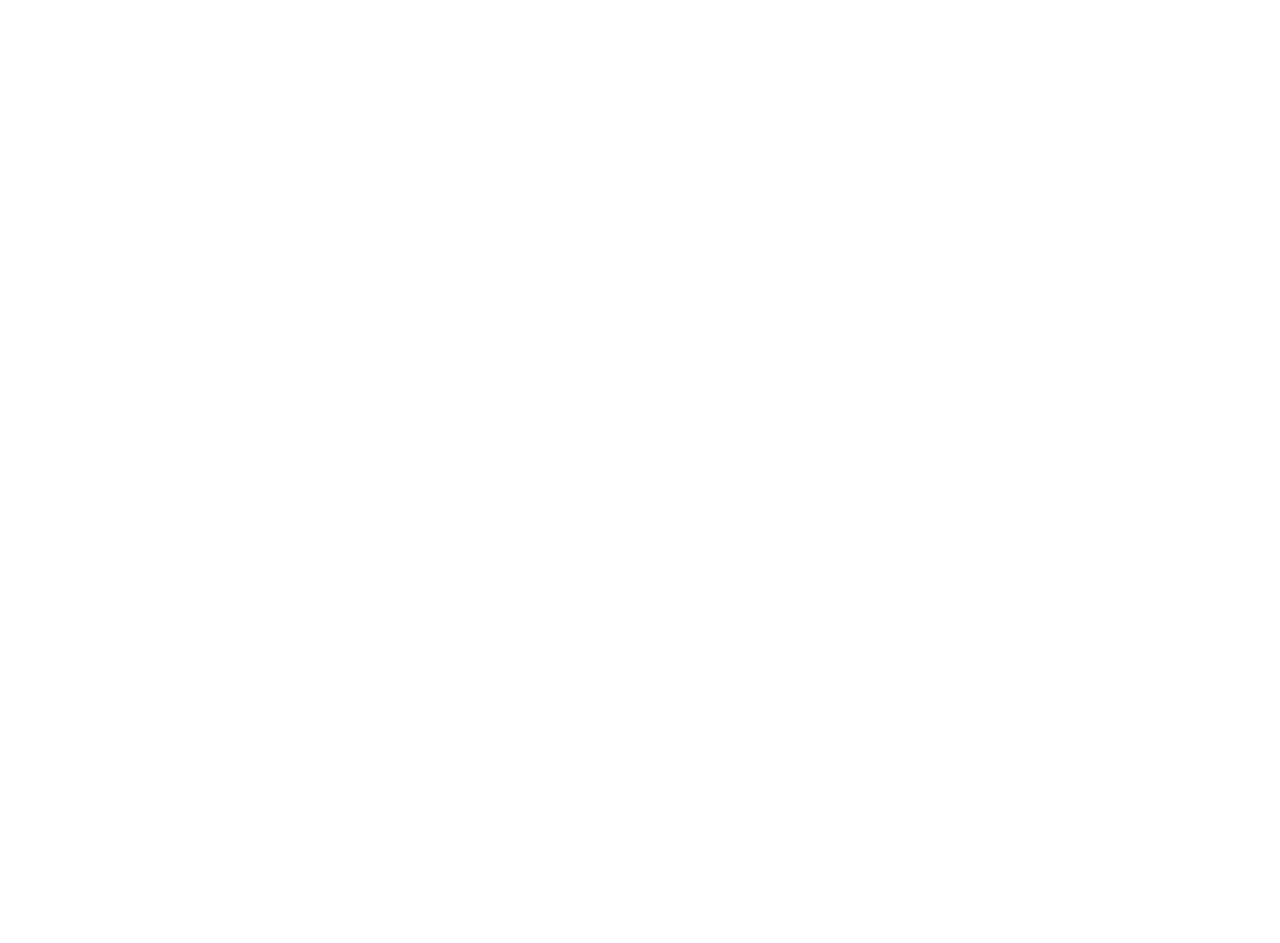
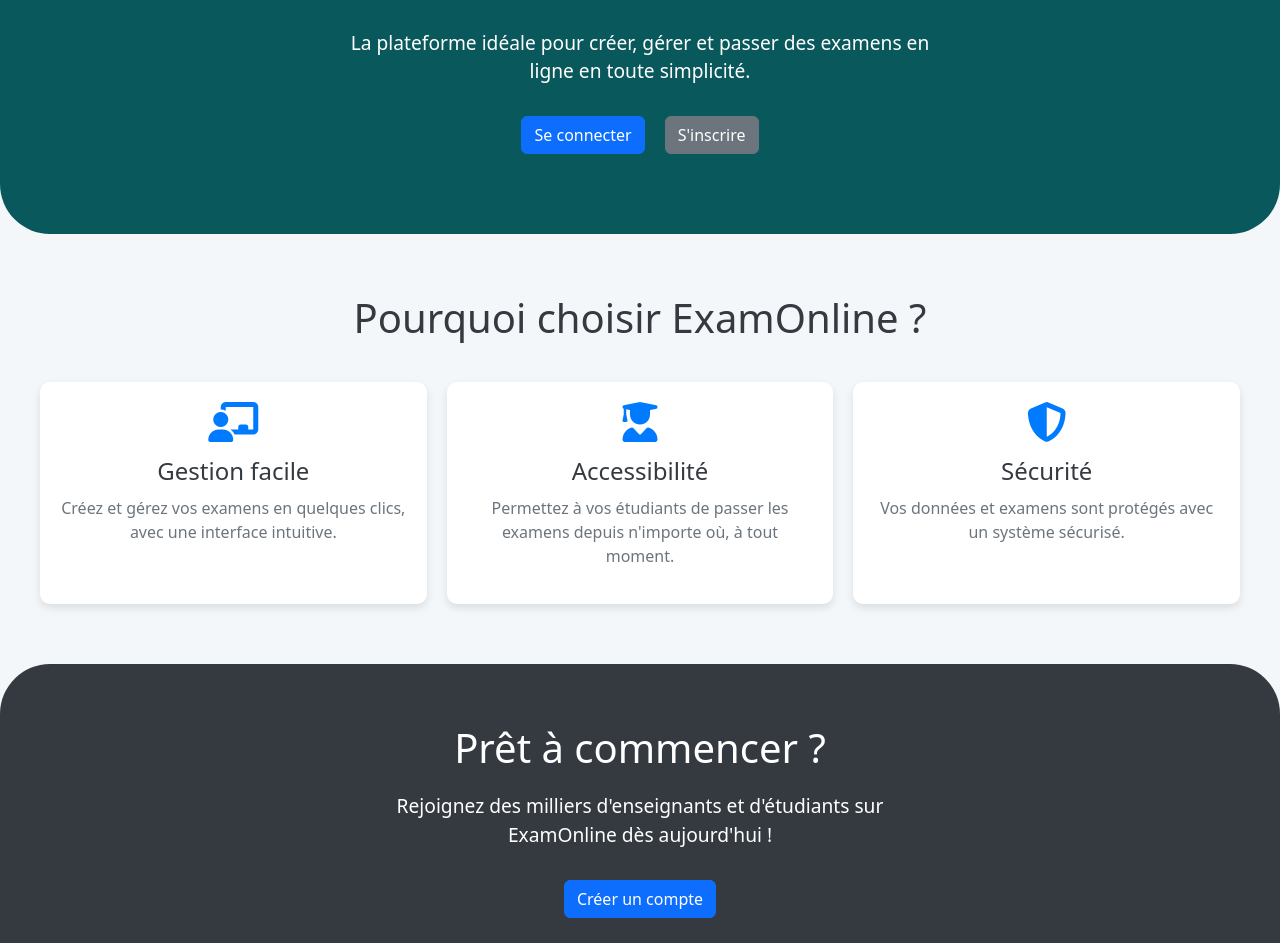
Before and after one commit to iliass244/examen_enligne, a React (Create React App) app in the folder client/: page / in a window 1280 px wide. Before the commit this address had no page. Shown: the part 129-1072 px from the top of the page. Before the commit the page ends 800 px from the top, so only its background shows below. Built offline with nearby package versions, Linux system fonts and the light colour scheme.

Commit message:
ajout page home

```diff
--- a/client/public/index.html
+++ b/client/public/index.html
@@ -24,6 +24,7 @@
       work correctly both with client-side routing and a non-root public URL.
       Learn how to configure a non-root public URL by running `npm run build`.
     -->
+    <link rel="stylesheet" href="https://cdnjs.cloudflare.com/ajax/libs/font-awesome/6.4.0/css/all.min.css" integrity="sha512-iecdLmaskl7CVkqkXNQ/ZH/XLlvWZOJyj7Yy7tcenmpD1ypASozpmT/E0iPtmFIB46ZmdtAc9eNBvH0H/ZpiBw==" crossorigin="anonymous" referrerpolicy="no-referrer" />
     <title>React App</title>
   </head>
   <body>
--- a/client/src/App.js
+++ b/client/src/App.js
@@ -1,6 +1,7 @@
 // Fichier : client/src/App.js
 import React from 'react';
 import { BrowserRouter as Router, Route, Routes } from 'react-router-dom';
+import Home from './components/Home';
 import Register from './components/Register';
 import 'bootstrap/dist/css/bootstrap.min.css';
 
@@ -8,6 +9,7 @@
   return (
     <Router>
       <Routes>
+      <Route path="/" element={<Home />} />
         <Route path="/register" element={<Register />} />
       </Routes>
     </Router>
--- /dev/null
+++ b/client/src/components/Home.js
@@ -0,0 +1,57 @@
+// Fichier : client/src/components/Home.js
+import React from 'react';
+import { Link } from 'react-router-dom';
+import '../styles/Home.css';
+
+
+
+  const Home = () => {
+    return (
+        <div className="home-container">
+             <section className="hero-section">
+            <h1>Bienvenue sur ExamOnline</h1>
+            <p>La plateforme idéale pour créer, gérer et passer des examens en ligne en toute simplicité.</p>
+            <div className="hero-actions">
+             <Link to="/login" className="btn btn-primary sign-in-btn">
+                Se connecter
+            </Link>
+             <Link to="/register" className="btn btn-secondary sign-up-btn">
+              S'inscrire
+             </Link>
+        </div>
+      </section>
+      {/* Section fonctionnalités*/}
+      <section className="features-section">
+        <h2>Pourquoi choisir ExamOnline ?</h2>
+        <div className="features-grid">
+          <div className="feature-card">
+            <i className="fas fa-chalkboard-teacher"></i>
+            <h3>Gestion facile</h3>
+            <p>Créez et gérez vos examens en quelques clics, avec une interface intuitive.</p>
+          </div>
+          <div className="feature-card">
+            <i className="fas fa-user-graduate"></i>
+            <h3>Accessibilité</h3>
+            <p>Permettez à vos étudiants de passer les examens depuis n'importe où, à tout moment.</p>
+          </div>
+          <div className="feature-card">
+            <i className="fas fa-shield-alt"></i>
+            <h3>Sécurité</h3>
+            <p>Vos données et examens sont protégés avec un système sécurisé.</p>
+          </div>
+        </div>
+      </section>
+
+      {/* Département d'appel à l'action*/}
+      <section className="cta-section">
+        <h2>Prêt à commencer ?</h2>
+        <p>Rejoignez des milliers d'enseignants et d'étudiants sur ExamOnline dès aujourd'hui !</p>
+        <Link to="/register" className="btn btn-primary cta-btn">
+          Créer un compte
+        </Link>
+      </section>
+    </div>
+  );
+};
+
+export default Home;
--- /dev/null
+++ b/client/src/styles/Home.css
@@ -0,0 +1,187 @@
+/* Fichier : client/src/styles/Home.css */
+
+.home-container {
+    background-color: #f4f7fa;
+    min-height: 100vh;
+    overflow-x: hidden;
+  }
+
+  .hero-section {
+    background:#09585c;
+    color: #ffffff;
+    text-align: center;
+    padding: 80px 20px;
+    border-bottom-left-radius: 50px;
+    border-bottom-right-radius: 50px;
+  }
+
+  .hero-section h1 {
+    font-size: 3rem;
+    font-weight: 700;
+    margin-bottom: 20px;
+  }
+
+  .hero-section p {
+    font-size: 1.2rem;
+    max-width: 600px;
+    margin: 0 auto 30px;
+  }
+
+  .hero-actions {
+    display: flex;
+    justify-content: center;
+    gap: 20px;
+
+  }
+
+  .sign-in-btn {
+    background-color: #ffffff;
+    color: #007bff;
+    padding: 12px 30px;
+    font-size: 1.1rem;
+    font-weight: 500;
+    border: 2px solid transparent;
+    transition: all 0.3s;
+  }
+
+  .sign-in-btn:hover {
+    background-color: transparent;
+    color: #ffffff;
+    border-color: #ffffff;
+    transform: translateY(-3px);
+  }
+
+  .sign-up-btn {
+    background-color: transparent;
+    color: #ffffff;
+    padding: 12px 30px;
+    font-size: 1.1rem;
+    font-weight: 500;
+    border: 2px solid #ffffff;
+    transition: all 0.3s;
+  }
+
+  .sign-up-btn:hover {
+    background-color: #ffffff;
+    color: #007bff;
+    transform: translateY(-3px);
+  }
+
+  .features-section {
+    padding: 60px 20px;
+    text-align: center;
+  }
+
+  .features-section h2 {
+    font-size: 2.5rem;
+    color: #343a40;
+    margin-bottom: 40px;
+  }
+
+  .features-grid {
+    display: grid;
+    grid-template-columns: repeat(auto-fit, minmax(250px, 1fr));
+    gap: 20px;
+    max-width: 1200px;
+    margin: 0 auto;
+  }
+
+  .feature-card {
+    background-color: #ffffff;
+    padding: 20px;
+    border-radius: 10px;
+    box-shadow: 0 4px 8px rgba(0, 0, 0, 0.1);
+    transition: transform 0.3s, box-shadow 0.3s;
+  }
+
+  .feature-card:hover {
+    transform: translateY(-5px);
+    box-shadow: 0 6px 12px rgba(0, 0, 0, 0.15);
+  }
+
+  .feature-card i {
+    font-size: 2.5rem;
+    color: #007bff;
+    margin-bottom: 15px;
+  }
+
+  .feature-card h3 {
+    font-size: 1.5rem;
+    color: #343a40;
+    margin-bottom: 10px;
+  }
+
+  .feature-card p {
+    font-size: 1rem;
+    color: #6c757d;
+  }
+
+  .cta-section {
+    background-color: #343a40;
+    color: #ffffff;
+    text-align: center;
+    padding: 60px 20px;
+    border-top-left-radius: 50px;
+    border-top-right-radius: 50px;
+  }
+
+  .cta-section h2 {
+    font-size: 2.5rem;
+    margin-bottom: 20px;
+  }
+
+  .cta-section p {
+    font-size: 1.2rem;
+    max-width: 600px;
+    margin: 0 auto 30px;
+  }
+
+  .cta-btn {
+    background-color: #00c4b4;
+    color: #ffffff;
+    padding: 12px 30px;
+    font-size: 1.1rem;
+    font-weight: 500;
+    border: none;
+    transition: background-color 0.3s, transform 0.3s;
+  }
+
+  .cta-btn:hover {
+    background-color: #009688;
+    transform: translateY(-3px);
+  }
+
+  @media (max-width: 768px) {
+    .hero-section {
+      padding: 60px 15px;
+    }
+
+    .hero-section h1 {
+      font-size: 2rem;
+    }
+
+    .hero-section p {
+      font-size: 1rem;
+    }
+
+    .hero-actions {
+      flex-direction: column;
+      gap: 10px;
+    }
+
+    .features-section {
+      padding: 40px 15px;
+    }
+
+    .features-section h2 {
+      font-size: 2rem;
+    }
+
+    .cta-section {
+      padding: 40px 15px;
+    }
+
+    .cta-section h2 {
+      font-size: 2rem;
+    }
+  }
```
